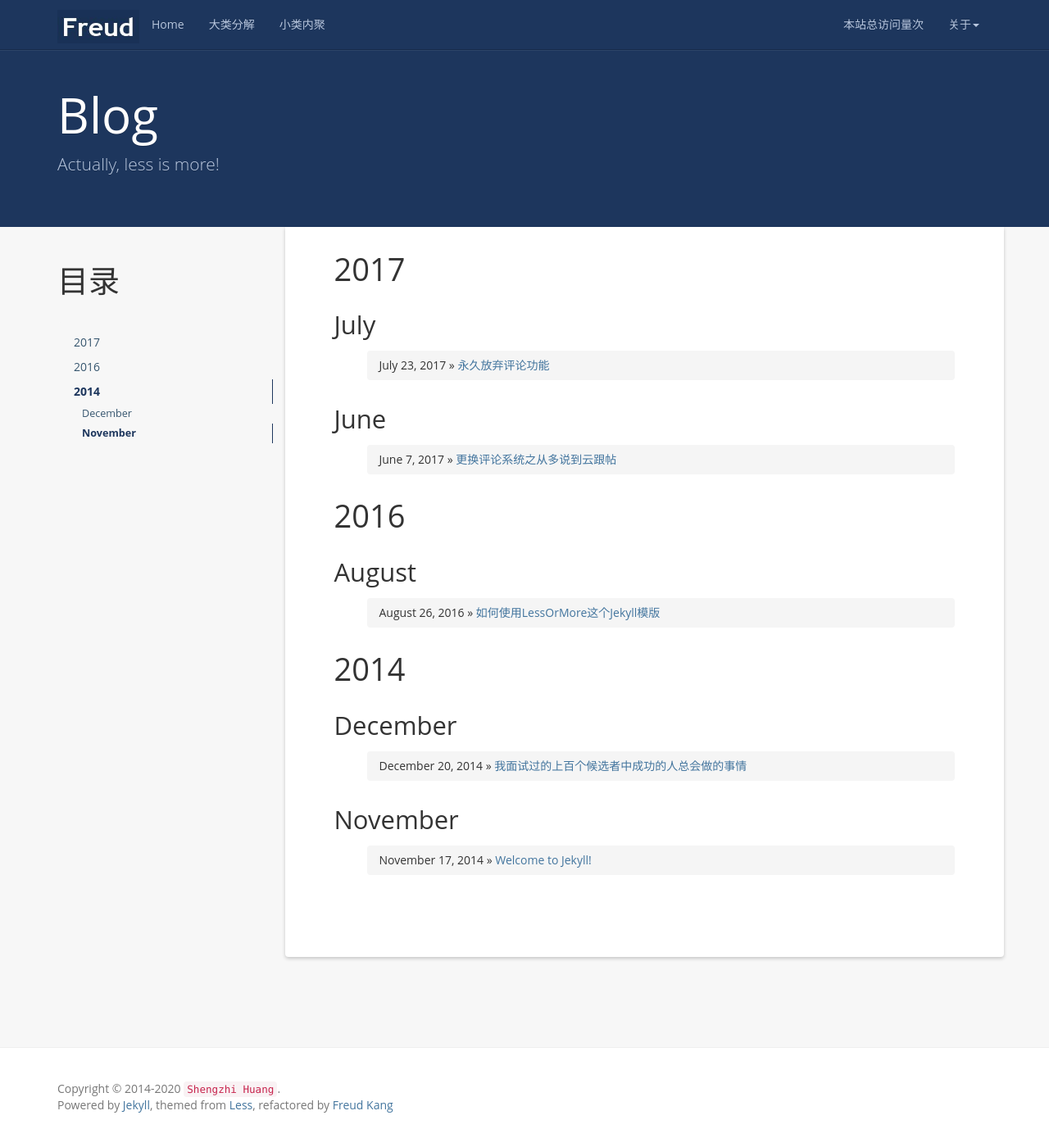
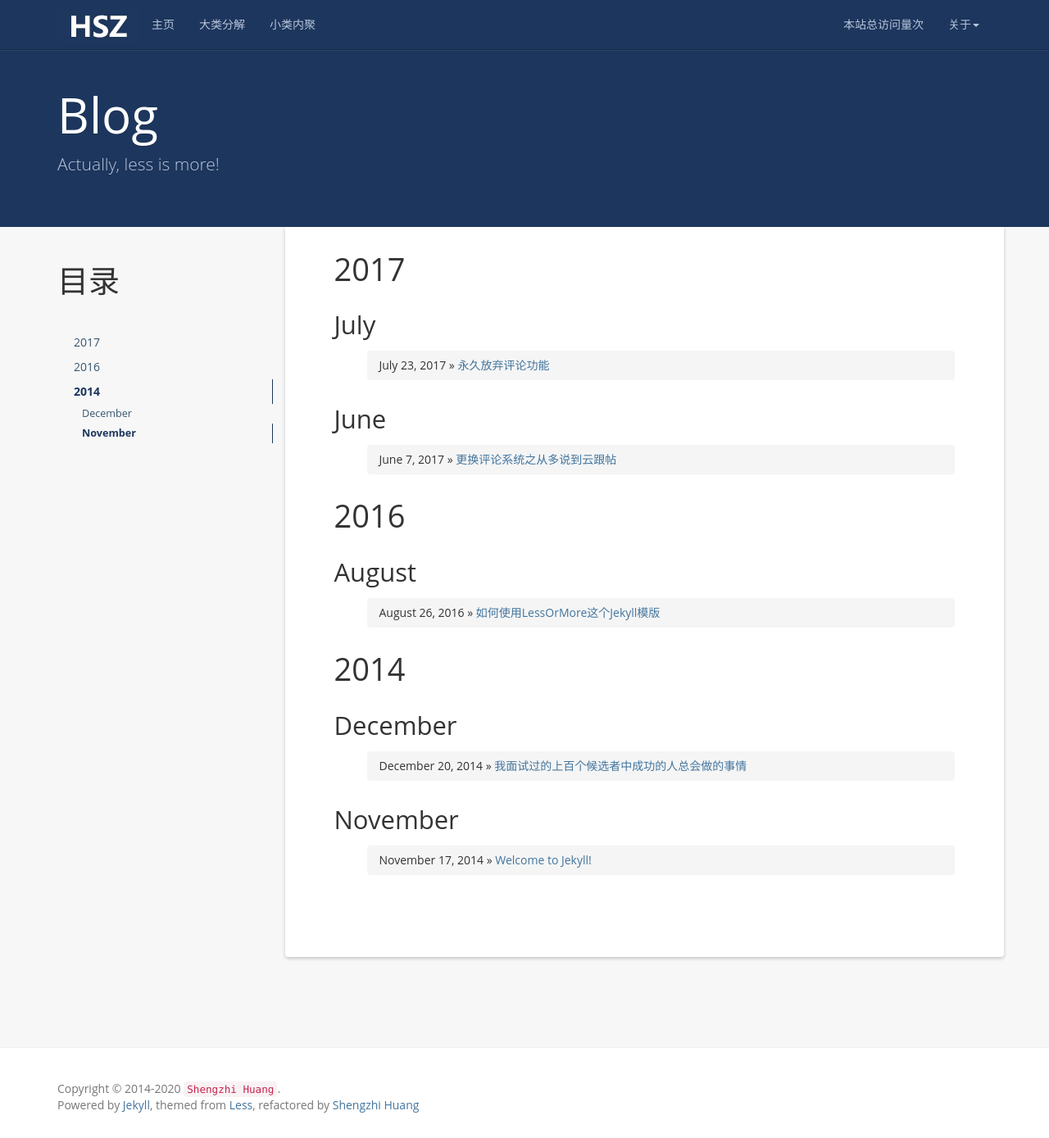
Before and after one commit to hsz19941021/hsz19941021.github.io, a Jekyll site: the page built from index.html, in a window 1280 px wide and 1389 px high. Shown: the whole window at 82% size. Built offline with Jekyll 4.4.1, drawn with Linux system fonts in a browser that asks for light colours; nearby versions of some CDN libraries; a script that is not in the unit is left out; the list of posts is cut into pages by our own code; comment, search, counter and statistics services are not loaded.

Commit message:
Add files via upload

```diff
--- a/_includes/footer.html
+++ b/_includes/footer.html
@@ -1,7 +1,7 @@
 <footer class="footer" role="contentinfo">
 	<div class="container">
 		<p class="copyright">Copyright &copy; 2014-{{ site.time | date: '%Y' }} <a href="{{site.resume_site}}"><code>{{ site.author }}</code></a>.</p>
-		<p>Powered by <a href="http://jekyllrb.com">Jekyll</a>, themed from <a href="http://lesscss.cn/">Less</a>, refactored by <a href="http://www.hifreud.com/">Freud Kang</a></p>
+		<p>Powered by <a href="http://jekyllrb.com">Jekyll</a>, themed from <a href="http://lesscss.cn/">Less</a>, refactored by <a href="https://github.com/hsz19941021">Shengzhi Huang</a></p>
 	</div>
 </footer>
 
--- a/_includes/header.html
+++ b/_includes/header.html
@@ -13,7 +13,7 @@
     <nav class="collapse navbar-collapse bs-navbar-collapse" role="navigation">
       <ul class="nav navbar-nav">
         <li>
-          <a href="{{ '/' | prepend: site.baseurl }}">Home</a>
+          <a href="{{ '/' | prepend: site.baseurl }}">主页</a>
         </li>
         <li>
           <a href="{{ '/categories/' | prepend: site.baseurl }}">大类分解</a>
```
Also changed, not shown: other parts of _includes/header.html (+1 -3 lines), styles/images/logo.jpg.
